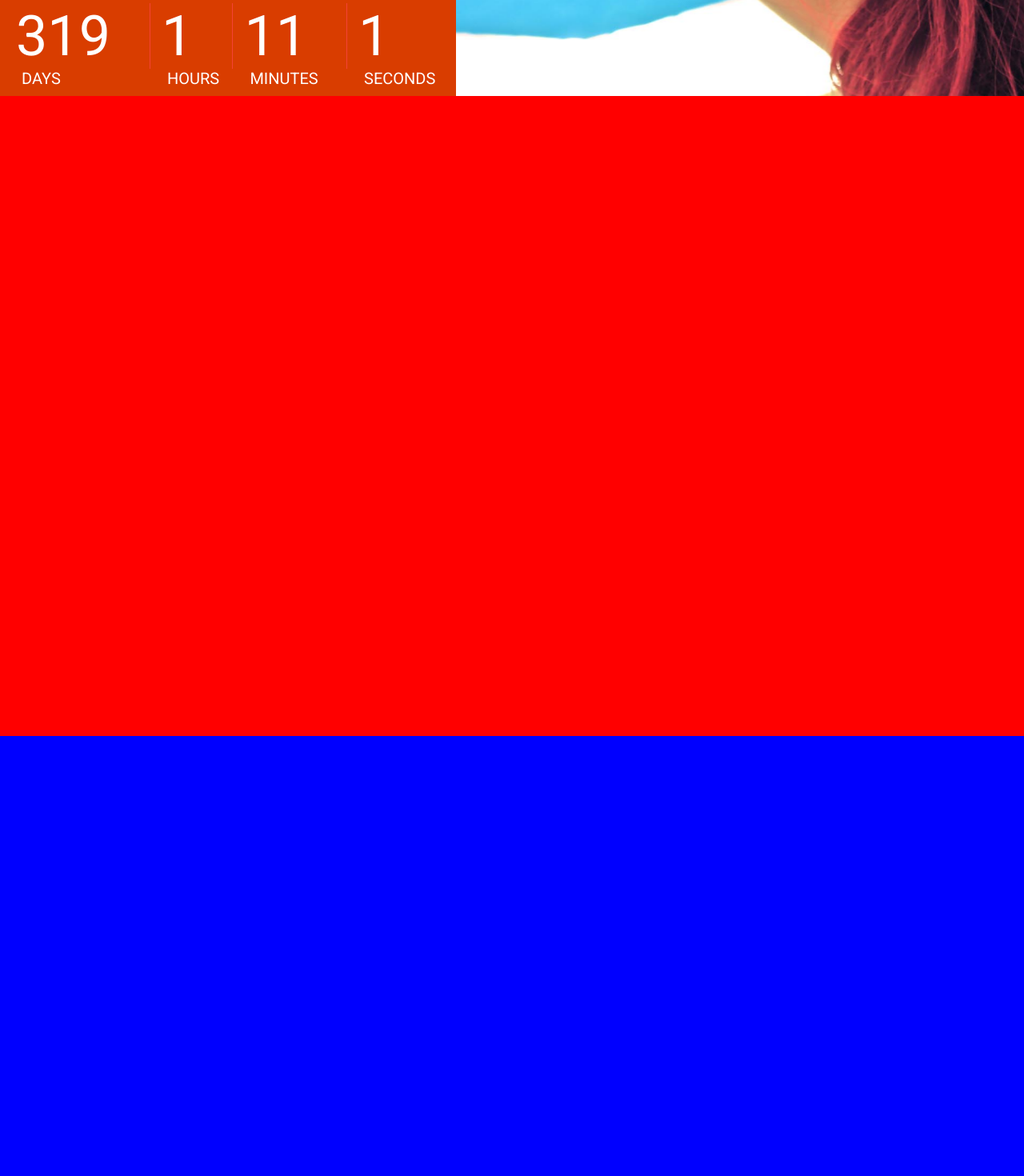
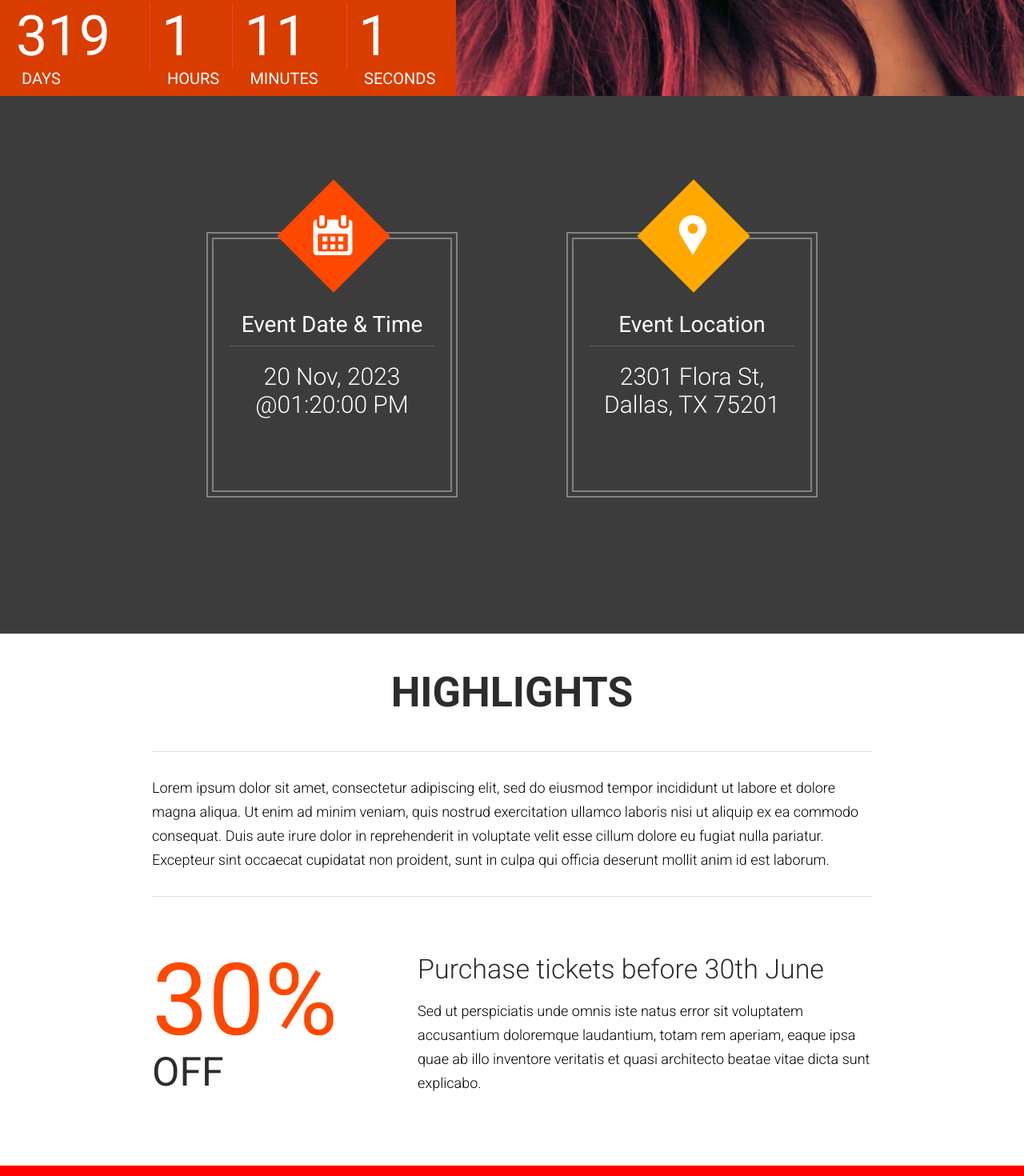
Before and after one commit to gauri-sagane/the-venue, a React (Create React App) app: page / in a window 1280 px wide. Shown: the part 580-2050 px from the top of the page at 80% size. Built offline with nearby package versions, Linux system fonts and the light colour scheme.

Commit message:
Add Code for Venue Info and Highlights

```diff
--- a/src/App.js
+++ b/src/App.js
@@ -2,6 +2,8 @@ import './resources/styles.css';
 import Header from './components/header_footer/Header';
 import Footer from './components/header_footer/Footer';
 import Featured from './components/featured/Featured';
+import VenueNfo from './components/venueNfo/VenueNfo';
+import Highlights from './components/highlights/Highlights';
 
 function App() {
   return (
@@ -9,6 +11,12 @@ function App() {
       <Header />
       <>
         <Featured />
+      </>
+      <>
+        <VenueNfo />
+      </>
+      <>
+        <Highlights />
       </>
       <div style={{backgroundColor: 'red', height:'800px'}}></div>
       <div style={{backgroundColor: 'blue', height:'800px'}}></div>
--- /dev/null
+++ b/src/components/highlights/Description.js
@@ -0,0 +1,17 @@
+import React from 'react';
+import { Fade } from 'react-awesome-reveal';
+
+function Description() {
+    return (
+        <Fade>
+           <div className='center_wrapper'>
+                <h2>Highlights</h2>
+                <div className='highlight_description'>
+                    Lorem ipsum dolor sit amet, consectetur adipiscing elit, sed do eiusmod tempor incididunt ut labore et dolore magna aliqua. Ut enim ad minim veniam, quis nostrud exercitation ullamco laboris nisi ut aliquip ex ea commodo consequat. Duis aute irure dolor in reprehenderit in voluptate velit esse cillum dolore eu fugiat nulla pariatur. Excepteur sint occaecat cupidatat non proident, sunt in culpa qui officia deserunt mollit anim id est laborum.
+                </div>
+            </div>
+        </Fade>
+    );
+}
+
+export default Description;
--- /dev/null
+++ b/src/components/highlights/Discount.js
@@ -0,0 +1,48 @@
+import React, { useState, useEffect } from 'react';
+import { Fade, Slide } from 'react-awesome-reveal';
+
+function Discount() {
+    const end = 30;
+    const[start, setStart] = useState(0);
+
+    const percentage = () => {
+        if(start < end){
+            setStart(prevCount => prevCount+1)
+        }
+    }
+
+    useEffect(() => {
+        if(start > 0 && start < 30){
+            setTimeout(() => {
+                setStart(prevCount => prevCount+1)
+            }, 30);
+        }
+    },[start])
+
+    return (
+        <div className='center_wrapper'>
+            <div className='discount_wrapper'>
+                <Fade onVisibilityChange={(inView) => {
+                    if(inView){
+                        percentage()
+                    }
+                }}>
+                    <div className='discount_percentage'>
+                        <span>{start}%</span>
+                        <span>OFF</span>
+                    </div>
+                </Fade>
+                <Slide right>
+                    <div className='discount_description'>
+                        <h3>Purchase tickets before 30th June</h3>
+                        <p>
+                            Sed ut perspiciatis unde omnis iste natus error sit voluptatem accusantium doloremque laudantium, totam rem aperiam, eaque ipsa quae ab illo inventore veritatis et quasi architecto beatae vitae dicta sunt explicabo.
+                        </p>
+                    </div>
+                </Slide>
+            </div>
+        </div>
+    );
+}
+
+export default Discount;
--- /dev/null
+++ b/src/components/highlights/Highlights.js
@@ -0,0 +1,14 @@
+import React from 'react';
+import Description from './Description';
+import Discount from './Discount';
+
+function Highlights() {
+    return (
+        <div className='highlight_wrapper'>
+            <Description />
+            <Discount />
+        </div>
+    );
+}
+
+export default Highlights;
--- /dev/null
+++ b/src/components/venueNfo/VenueNfo.js
@@ -0,0 +1,47 @@
+import React from 'react';
+import { Zoom } from 'react-awesome-reveal';
+import icon_calendar from '../../resources/images/icons/calendar.png';
+import icon_location from '../../resources/images/icons/location.png';
+
+function VenueNfo(props) {
+    return (
+        <div className='bck_black'>
+            <div className='center_wrapper'>
+                <div className='vn_wrapper'>
+                    <Zoom className='vn_item'>
+                        <div>
+                            <div className='vn_outer'>
+                                <div className='vn_inner'>
+                                    <div className='vn_icon_square bck_red'></div>
+                                    <div className='vn_icon' style={{
+                                        background:`url(${icon_calendar})`
+                                    }}></div>
+                                    <div className='vn_title'>Event Date & Time</div>
+                                    <div className='vn_desc'>20 Nov, 2023 @01:20:00 PM</div>
+                                </div>
+
+                            </div>
+                        </div>
+                    </Zoom>
+                    <Zoom className='vn_item'>
+                        <div>
+                            <div className='vn_outer'>
+                                <div className='vn_inner'>
+                                    <div className='vn_icon_square bck_yellow'></div>
+                                    <div className='vn_icon' style={{
+                                        background:`url(${icon_location})`
+                                    }}></div>
+                                    <div className='vn_title'>Event Location</div>
+                                    <div className='vn_desc'>2301 Flora St, Dallas, TX 75201</div>
+                                </div>
+
+                            </div>
+                        </div>
+                    </Zoom>
+                </div>
+            </div>
+        </div>
+    );
+}
+
+export default VenueNfo;
--- a/src/resources/styles.css
+++ b/src/resources/styles.css
@@ -249,11 +249,11 @@ footer .footer_copyright {
     padding: 70px 0px;
 }
 
-.discount_wrapper .discount_porcentage {
+.discount_wrapper .discount_percentage {
     padding-right: 100px;
 }
 
-.discount_wrapper .discount_porcentage span:nth-child(1) {
+.discount_wrapper .discount_percentage span:nth-child(1) {
     color: #ff4800;
     font-size: 125px;
     font-weight: 400;
@@ -261,7 +261,7 @@ footer .footer_copyright {
     line-height: 120px;
 }
 
-.discount_wrapper .discount_porcentage span:nth-child(2) {
+.discount_wrapper .discount_percentage span:nth-child(2) {
     color: #2c2c2c;
     font-size: 50px;
     font-weight: 400;
```
